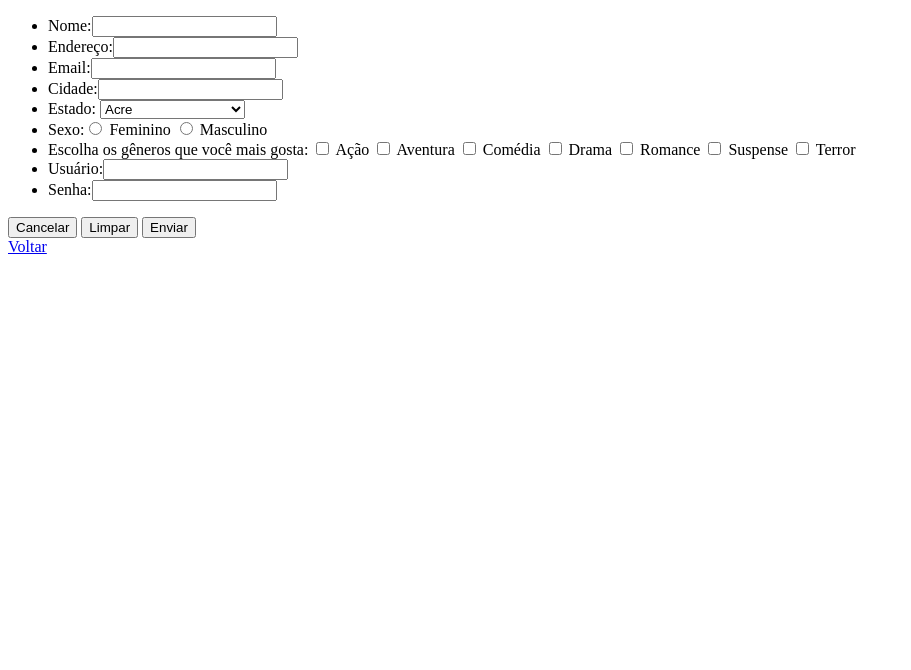
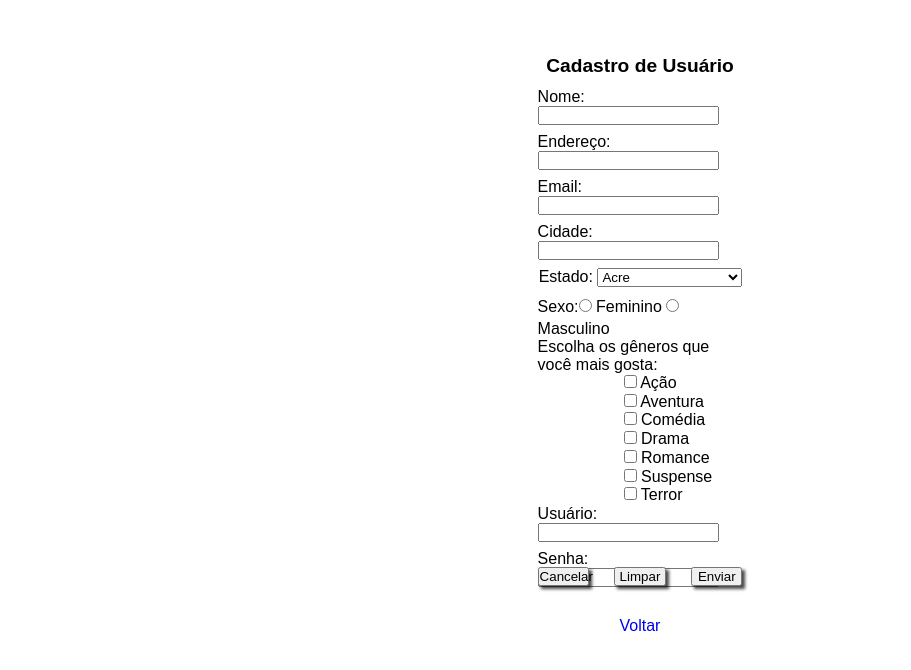
Before and after one commit to CabeloFerreira/Praticaweb2, a plain HTML site: page cadastro.html in a window 1280 px wide. Shown: the whole page, without its empty margins (0-911 px from the left). Drawn offline with Linux system fonts and the light colour scheme.

Commit message:
Update: Styles Css

```diff
--- a/cadastro.html
+++ b/cadastro.html
@@ -1,14 +1,18 @@
 <!DOCTYPE html>
 <html lang="en">
+
 <head>
   <meta charset="UTF-8">
+  <link rel="stylesheet" href="styles/cadastro.css">
   <meta http-equiv="X-UA-Compatible" content="IE=edge">
   <meta name="viewport" content="width=device-width, initial-scale=1.0">
   <title>Cadastro</title>
 </head>
+
 <body>
-
+  <div class="container">
     <ul>
+      <h1>Cadastro de Usuário</h1>
       <li>
         <form>
           Nome:<input type="text" name="nome">
@@ -74,29 +78,39 @@
         </form>
       </li>
       <li>
-      <form>
         Escolha os gêneros que você mais gosta:
-
+        <form class="genero">
+          <div class="labels">
             <input type="checkbox" name="genero">
             <label for="genero">Ação</label>
+          </div>
 
+          <div class="labels">
           <input type="checkbox" name="genero">
           <label for="genero">Aventura</label>
-
+        </div>
+          <div class="labels">
           <input type="checkbox" name="genero">
           <label for="genero">Comédia</label>
-
+        </div>
+          <div class="labels">
           <input type="checkbox" name="genero">
           <label for="genero">Drama</label>
+        </div>
 
+          <div class="labels">
           <input type="checkbox" name="genero">
           <label for="genero">Romance</label>
-
+        </div>
+          <div class="labels">
           <input type="checkbox" name="genero">
           <label for="genero">Suspense</label>
+        </div>
 
+          <div class="labels">
           <input type="checkbox" name="genero">
           <label for="genero">Terror</label>
+        </div>
         </form>
       </li>
       <li>
@@ -111,7 +125,7 @@
       </li>
     </ul>
 
-  <form action="cadastro.html">
+    <form class="formEnd" action="cadastro.html">
       <button>Cancelar</button>
       <button>Limpar</button>
       <button>Enviar</button>
@@ -119,5 +133,8 @@
 
     <a href="index.html">Voltar</a>
 
+  </div>
+
 </body>
+
 </html>
--- /dev/null
+++ b/styles/cadastro.css
@@ -0,0 +1,73 @@
+*{
+    margin:0;
+    padding:0;
+    font-family: Arial;
+    text-decoration: none;
+    list-style: none;
+}
+body{
+    width: 100vw;
+    height: 100vh;
+    display:flex;
+    justify-content:center;
+    align-items:center;
+
+}
+
+input{
+    margin-bottom: 4%;
+}
+
+select{
+    margin-bottom: 5%;
+}
+
+h1{
+    display: flex;
+    align-items:center;
+    justify-content:center;
+    font-size: 1.5vw;
+    margin-bottom:5%;
+    width: 100%;
+}
+
+
+.container{
+    flex-direction: column;
+    width:80%;
+    height:100%;
+    display:flex;
+    justify-content:center;
+    align-items:center;
+}
+
+.genero{
+    display:flex;
+    padding-left: 42%;
+    flex-direction: column;
+    display:flex;
+}
+
+
+ul{
+    height: 40%;
+    width: 20%;
+    display:flex;
+    align-items:flex-end;
+    justify-content:center;
+    flex-direction: column;
+}
+
+.formEnd{
+    margin-top:5%;
+    width:20%;
+    height:10%;
+    display:flex;
+    justify-content:space-between;
+    align-items:center;
+}
+
+.formEnd button{
+    width:25%;
+    box-shadow: 3px 3px 3px rgba(0, 0, 0, 0.719);
+}
--- /dev/null
+++ b/styles/index.css
@@ -0,0 +1,63 @@
+*{
+    margin:0;
+    padding:0;
+    font-family: Arial;
+    text-decoration: none;
+}
+
+a{
+    color: blue;
+}
+a:hover{
+    text-decoration: underline;
+    color:black;
+}
+
+body{
+    width: 100vw;
+    height: 100vh;
+    background-color: #ffffff;
+    display: flex;
+    align-items: center;
+    justify-content: center;
+    flex-direction: column;
+}
+
+input{
+    width: 100%;
+}
+
+.containerLinks{
+    width: 20%;
+    margin-top: 3%;
+    display: flex;
+    justify-content: space-evenly;
+}
+
+.entrar{
+    width: 60px;
+    margin-top: 6%;
+    padding: 3px;
+    box-shadow: 3px 3px 3px rgba(0, 0, 0, 0.719);
+}
+.formEntrar{
+    justify-content:center;
+    display: flex;
+    width: 100%;
+}
+
+ul{
+    display: flex;
+    align-items:center;
+    justify-content: center;
+    flex-direction: column;
+    list-style: none;
+}
+
+
+li{
+    margin: 5%;
+    display: flex;
+    align-items:center;
+    justify-content: center;
+}
```
Also changed, not shown: filmesDrama.html (+3 -0 lines), index.html (+7 -8 lines). Lines whose indentation alone changed are shown as unchanged.
